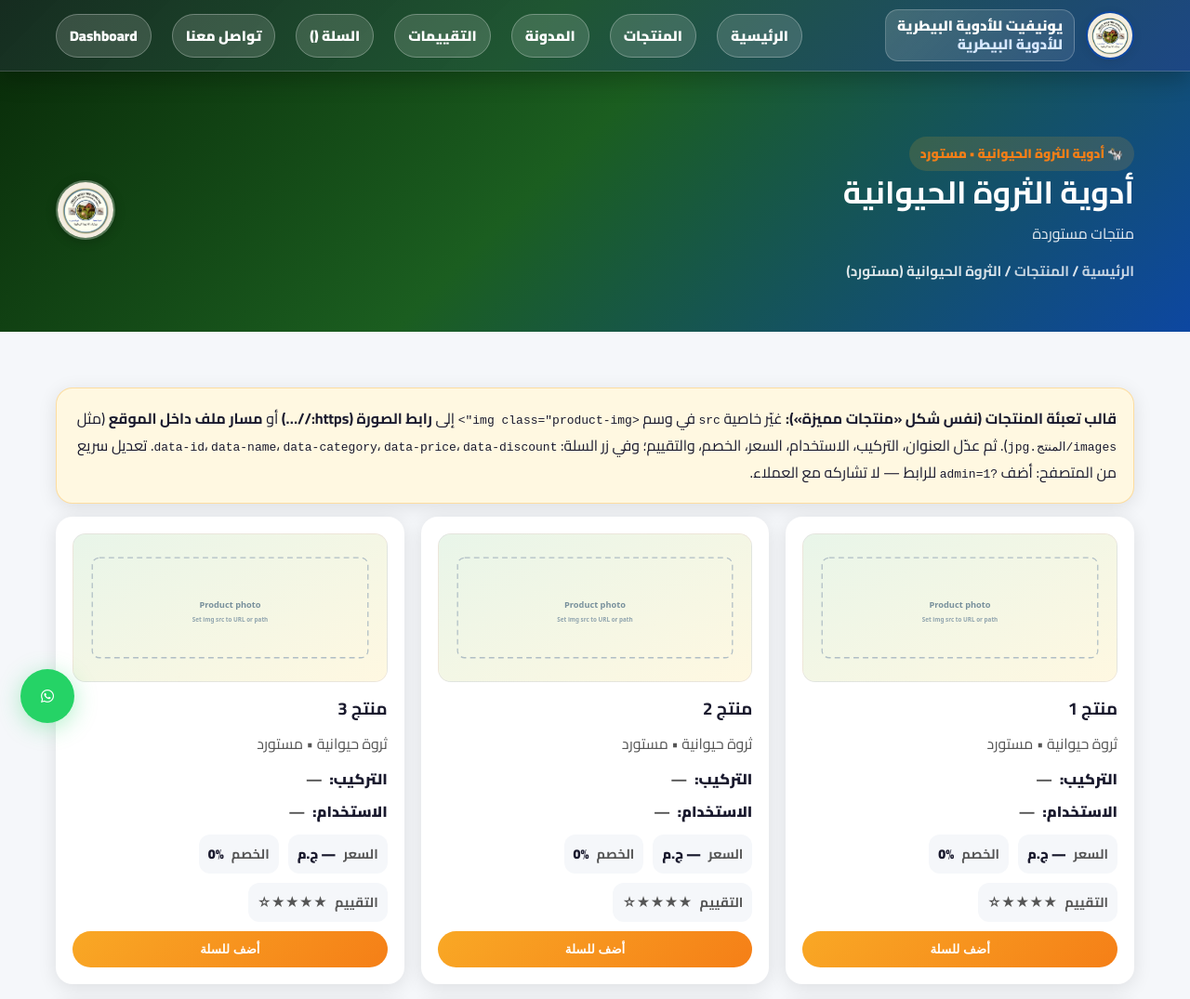
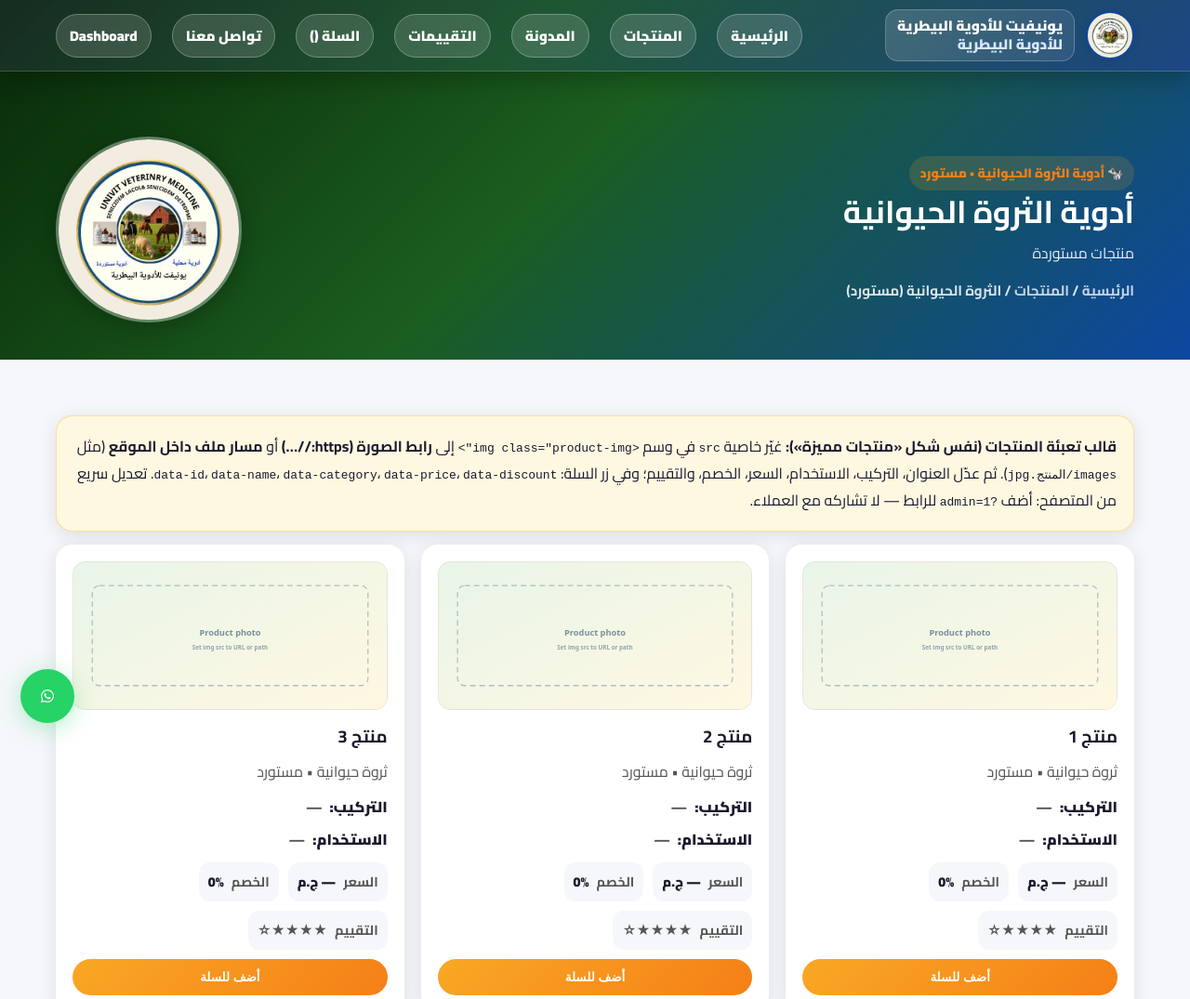
Before and after one commit to dselmasry17272-del/-, a plain HTML site: page أدوية الثروة الحيوانية مستورد.html in a window 1280 px wide. Shown: the top 1075 px of the page at 93% size. Drawn offline with Linux system fonts and the light colour scheme.

Commit message:
????? CSS ?????? ?????

```diff
--- a/أدوية الثروة الحيوانية مستورد.html
+++ b/أدوية الثروة الحيوانية مستورد.html
@@ -8,12 +8,7 @@
 <link rel="stylesheet" href="https://cdnjs.cloudflare.com/ajax/libs/font-awesome/6.5.0/css/all.min.css" />
 <link rel="icon" type="image/png" href="logo.png" />
 <link rel="stylesheet" href="assets/site.css" />
-<style>
-.page-hero-brand{display:flex;align-items:center;gap:16px;margin-bottom:12px}
-.page-hero-logo{width:64px;height:64px;border-radius:50%;object-fit:cover;border:2px solid rgba(255,255,255,.3);box-shadow:0 2px 12px rgba(0,0,0,.2)}
-.page-hero-brand div{flex:1}
-@media(max-width:600px){.page-hero-brand{flex-direction:column;text-align:center}}
-</style>
+
 </head>
 <body>
 
```
